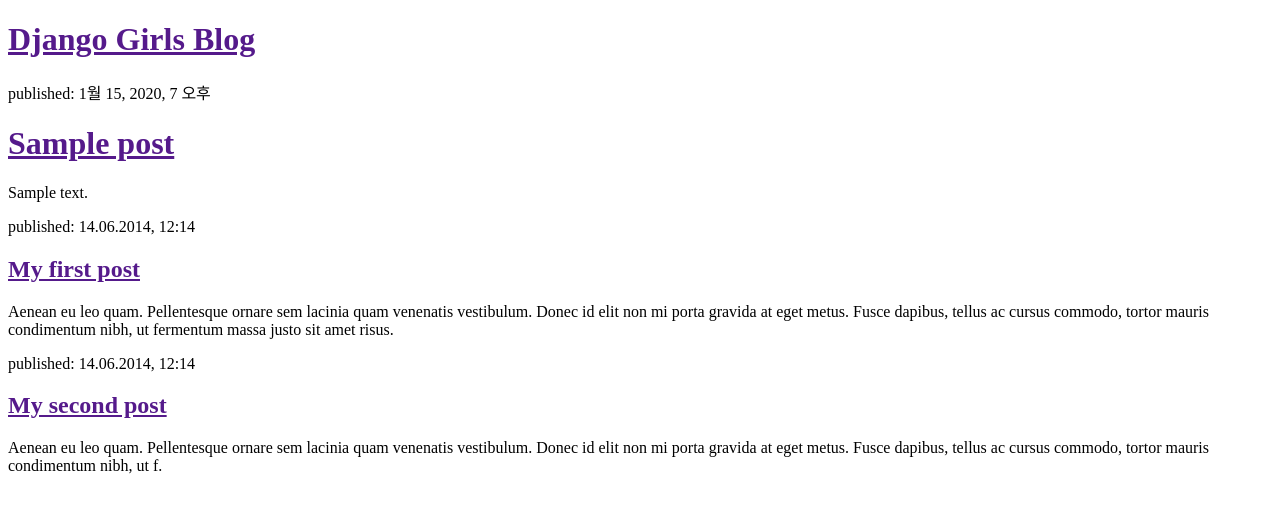
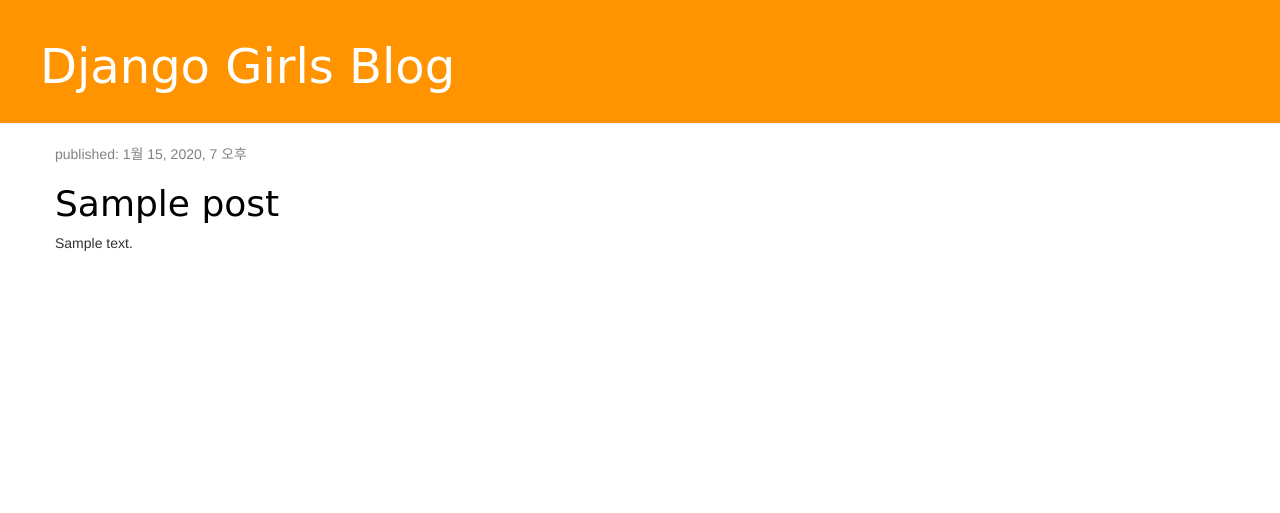
Before and after one commit to nbvc1003/django_stock_predict, a Django app: page / in a window 1280 px wide. Shown: the top 513 px of the page. Run offline with Django 3.2, Linux system fonts and the light colour scheme; tables that the repository leaves empty hold one stand-in row (values such as "Sample post"); some libraries are stand-ins or nearby versions.

Commit message:
css, html 활용

```diff
--- /dev/null
+++ b/stock_LSTM/blog/static/css/blog.css
@@ -0,0 +1,46 @@
+.page-header {
+    background-color: #ff9400;
+    margin-top: 0;
+    padding: 20px 20px 20px 40px;
+}
+
+.page-header h1, .page-header h1 a, .page-header h1 a:visited, .page-header h1 a:active {
+    color: #ffffff;
+    font-size: 36pt;
+    text-decoration: none;
+}
+
+.content {
+    margin-left: 40px;
+}
+
+h1, h2, h3, h4 {
+    font-family: 'Noto+Sans', cursive;
+}
+
+.date {
+    color: #828282;
+}
+
+.save {
+    float: right;
+}
+
+.post-form textarea, .post-form input {
+    width: 100%;
+}
+
+.top-menu, .top-menu:hover, .top-menu:visited {
+    color: #ffffff;
+    float: right;
+    font-size: 26pt;
+    margin-right: 20px;
+}
+
+.post {
+    margin-bottom: 70px;
+}
+
+.post h1 a, .post h1 a:visited {
+    color: #000000;
+}
--- /dev/null
+++ b/stock_LSTM/blog/templates/blog/base.html
@@ -0,0 +1,25 @@
+<!DOCTYPE html>
+{% load static %}
+<html>
+    <head>
+
+        <title>Django Girls blog</title>
+        <link rel="stylesheet" href="//maxcdn.bootstrapcdn.com/bootstrap/3.2.0/css/bootstrap.min.css">
+        <link rel="stylesheet" href="//maxcdn.bootstrapcdn.com/bootstrap/3.2.0/css/bootstrap-theme.min.css">
+        <link href="https://fonts.googleapis.com/css?family=Noto+Sans+KR&display=swap" rel="stylesheet">
+        <link rel="stylesheet" href="{% static 'css/blog.css' %}">
+    </head>
+    <body>
+       <div class="page-header">
+           <h1><a href="/">Django Girls Blog</a></h1>
+       </div>
+       <div class="content container">
+           <div class="row">
+               <div class="col-md-8">
+                {% block content %}
+                {% endblock %}
+               </div>
+            </div>
+        </div>
+    </body>
+</html>
--- a/stock_LSTM/blog/templates/blog/post_list.html
+++ b/stock_LSTM/blog/templates/blog/post_list.html
@@ -1,30 +1,12 @@
-<!DOCTYPE html>
-<html>
-    <head>
-        <title>Django Girls blog</title>
-    </head>
-    <body>
-        <div>
-            <h1><a href="">Django Girls Blog</a></h1>
+{% extends 'blog/base.html' %}
+{% block content %}
+    {% for post in posts %}
+        <div class="post">
+            <div class="date">
+                <p>published: {{post.published_date}}</p>
+            </div>
+            <h1><a href="">{{post.title}}</a> </h1>
+            <p>{{post.text|linebreaksbr }}</p>
         </div>
-        {% for post in posts %}
-            <div>
-                <p>published: {{post.published_date}}</p>
-                <h1><a href="">{{post.title}}</a> </h1>
-                <p>{{post.text|linebreaksbr }}</p>
-            </div>
-        {% endfor %}
-
-        <div>
-            <p>published: 14.06.2014, 12:14</p>
-            <h2><a href="">My first post</a></h2>
-            <p>Aenean eu leo quam. Pellentesque ornare sem lacinia quam venenatis vestibulum. Donec id elit non mi porta gravida at eget metus. Fusce dapibus, tellus ac cursus commodo, tortor mauris condimentum nibh, ut fermentum massa justo sit amet risus.</p>
-        </div>
-
-        <div>
-            <p>published: 14.06.2014, 12:14</p>
-            <h2><a href="">My second post</a></h2>
-            <p>Aenean eu leo quam. Pellentesque ornare sem lacinia quam venenatis vestibulum. Donec id elit non mi porta gravida at eget metus. Fusce dapibus, tellus ac cursus commodo, tortor mauris condimentum nibh, ut f.</p>
-        </div>
-    </body>
-</html>
+    {% endfor %}
+{% endblock %}
```
